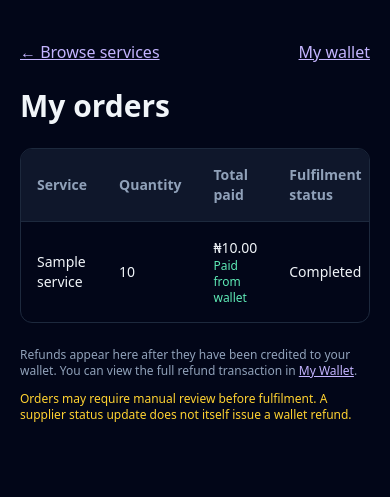
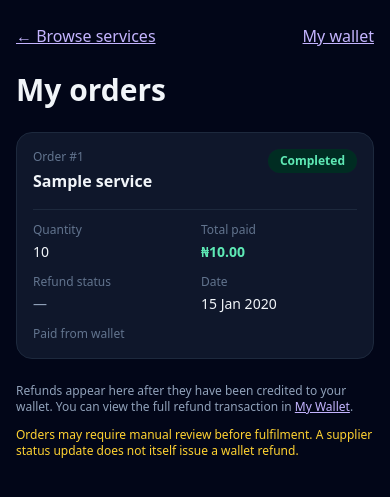
Before and after one commit to Blakesammy51/firebooster-panel, a Laravel app: page /orders in a window 390 px wide. Shown: the top 497 px of the page. Run offline with Laravel 12, Linux system fonts and the light colour scheme; a user stored in the database is signed in; tables that the repository leaves empty hold one stand-in row (values such as "Sample post"); style sheets or scripts are compiled from the project's sources.

Commit message:
Improve mobile order history layout

```diff
--- a/backend/resources/views/orders/index.blade.php
+++ b/backend/resources/views/orders/index.blade.php
@@ -1,20 +1,82 @@
 <!doctype html>
-<html lang="en"><head><meta charset="utf-8"><meta name="viewport" content="width=device-width,initial-scale=1"><title>My orders · Firebooster</title>@vite(['resources/css/app.css','resources/js/app.js'])</head>
-<body class="min-h-screen bg-slate-950 text-slate-100"><main class="mx-auto max-w-6xl px-5 py-10"><div class="flex flex-wrap items-center justify-between gap-3"><a href="{{ route('services.index') }}" class="text-violet-300 underline">← Browse services</a><a href="{{ route('wallet.index') }}" class="text-violet-300 underline">My wallet</a></div><h1 class="my-6 text-3xl font-bold">My orders</h1>
+<html lang="en">
+<head><meta charset="utf-8"><meta name="viewport" content="width=device-width,initial-scale=1"><title>My orders · Firebooster</title>@vite(['resources/css/app.css','resources/js/app.js'])</head>
+<body class="min-h-screen bg-slate-950 text-slate-100">
+<main class="mx-auto max-w-6xl px-4 py-6 sm:px-5 sm:py-10">
+    <div class="flex flex-wrap items-center justify-between gap-3">
+        <a href="{{ route('services.index') }}" class="text-violet-300 underline">← Browse services</a>
+        <a href="{{ route('wallet.index') }}" class="text-violet-300 underline">My wallet</a>
+    </div>
+    <h1 class="my-6 text-3xl font-bold">My orders</h1>
+
     @if (session('status'))<p class="mb-5 rounded-lg bg-emerald-950 p-4 text-emerald-200">{{ session('status') }}</p>@endif
     @if ($errors->any())<div class="mb-5 rounded-lg bg-red-950 p-4 text-red-200">@foreach ($errors->all() as $error)<p>{{ $error }}</p>@endforeach</div>@endif
-<div class="overflow-x-auto rounded-xl border border-slate-800"><table class="w-full text-left text-sm"><thead class="bg-slate-900 text-slate-400"><tr><th class="p-4">Service</th><th class="p-4">Quantity</th><th class="p-4">Total paid</th><th class="p-4">Fulfilment status</th><th class="p-4">Refund status</th><th class="p-4">Date</th></tr></thead><tbody>
-@forelse ($orders as $order)
+
+    @if ($orders->isEmpty())
+        <div class="rounded-2xl border border-slate-800 bg-slate-900 p-8 text-center">
+            <p class="text-lg font-semibold">No orders yet</p>
+            <p class="mt-2 text-sm text-slate-400">Your placed orders will appear here.</p>
+            <a href="{{ route('services.index') }}" class="mt-5 inline-flex rounded-xl bg-violet-600 px-5 py-3 text-sm font-semibold text-white">Browse services</a>
+        </div>
+    @else
+        {{-- Mobile order cards --}}
+        <div class="space-y-3 md:hidden">
+            @foreach ($orders as $order)
+                @php
+                    $refund = $refunds->get('ORDER-' . $order->id . '-REFUND');
+                    $statusLabel = str_replace('_', ' ', ucfirst($order->status));
+                    $statusClass = match ($order->status) {
+                        'completed' => 'bg-emerald-950 text-emerald-300',
+                        'processing' => 'bg-sky-950 text-sky-300',
+                        'pending' => 'bg-amber-950 text-amber-300',
+                        'partial' => 'bg-orange-950 text-orange-300',
+                        'cancelled', 'failed' => 'bg-red-950 text-red-300',
+                        default => 'bg-slate-800 text-slate-300',
+                    };
+                @endphp
+                <article class="rounded-2xl border border-slate-800 bg-slate-900 p-4">
+                    <div class="flex items-start justify-between gap-3">
+                        <div class="min-w-0">
+                            <p class="text-xs text-slate-500">Order #{{ $order->id }}</p>
+                            <h2 class="mt-1 break-words font-semibold">{{ $order->service->name }}</h2>
+                        </div>
+                        <span class="shrink-0 rounded-full px-3 py-1 text-xs font-semibold {{ $statusClass }}">{{ $statusLabel }}</span>
+                    </div>
+                    <div class="mt-4 grid grid-cols-2 gap-3 border-t border-slate-800 pt-3 text-sm">
+                        <div><p class="text-xs text-slate-500">Quantity</p><p class="mt-1 font-medium">{{ number_format($order->quantity) }}</p></div>
+                        <div><p class="text-xs text-slate-500">Total paid</p><p class="mt-1 font-semibold text-emerald-300">₦{{ number_format((float) $order->total_price, 2) }}</p></div>
+                        <div><p class="text-xs text-slate-500">Refund status</p>
+                            @if ($refund)
+                                <p class="mt-1 font-medium text-emerald-300">Credited · ₦{{ number_format($refund->amount_kobo / 100, 2) }}</p>
+                            @elseif (in_array($order->status, ['cancelled', 'failed', 'partial'], true))
+                                <p class="mt-1 text-amber-300">Not issued yet</p>
+                            @else
+                                <p class="mt-1 text-slate-400">—</p>
+                            @endif
+                        </div>
+                        <div><p class="text-xs text-slate-500">Date</p><p class="mt-1">{{ $order->created_at->format('d M Y') }}</p></div>
+                    </div>
+                    <p class="mt-3 text-xs text-slate-500">Paid from wallet</p>
+                </article>
+            @endforeach
+        </div>
+
+        {{-- Wider-screen table --}}
+        <div class="hidden overflow-x-auto rounded-xl border border-slate-800 md:block">
+            <table class="w-full text-left text-sm">
+                <thead class="bg-slate-900 text-slate-400"><tr><th class="p-4">Order</th><th class="p-4">Service</th><th class="p-4">Quantity</th><th class="p-4">Total paid</th><th class="p-4">Fulfilment status</th><th class="p-4">Refund status</th><th class="p-4">Date</th></tr></thead>
+                <tbody>
+                @foreach ($orders as $order)
                     @php($refund = $refunds->get('ORDER-' . $order->id . '-REFUND'))
                     <tr class="border-t border-slate-800">
+                        <td class="p-4 text-slate-400">#{{ $order->id }}</td>
                         <td class="p-4">{{ $order->service->name }}</td>
                         <td class="p-4">{{ number_format($order->quantity) }}</td>
                         <td class="p-4">₦{{ number_format((float) $order->total_price, 2) }} <span class="block text-xs text-emerald-300">Paid from wallet</span></td>
-<td class="p-4">{{ str_replace('_',' ',ucfirst($order->status)) }}</td>
+                        <td class="p-4">{{ str_replace('_', ' ', ucfirst($order->status)) }}</td>
                         <td class="p-4">
                             @if ($refund)
-<span class="font-medium text-emerald-300">Refund credited</span>
-<span class="block text-xs text-slate-400">+₦{{ number_format($refund->amount_kobo / 100, 2) }}</span>
+                                <span class="font-medium text-emerald-300">Refund credited</span><span class="block text-xs text-slate-400">+₦{{ number_format($refund->amount_kobo / 100, 2) }}</span>
                             @elseif (in_array($order->status, ['cancelled', 'failed', 'partial'], true))
                                 <span class="text-amber-300">Not issued yet</span>
                             @else
@@ -23,9 +85,15 @@
                         </td>
                         <td class="p-4">{{ $order->created_at->format('d M Y') }}</td>
                     </tr>
-@empty
-<tr><td colspan="6" class="p-8 text-center text-slate-400">No orders yet.</td></tr>
-@endforelse
-</tbody></table></div>{{ $orders->links() }}
+                @endforeach
+                </tbody>
+            </table>
+        </div>
+    @endif
+
+    {{ $orders->links() }}
     <p class="mt-6 text-xs text-slate-400">Refunds appear here after they have been credited to your wallet. You can view the full refund transaction in <a href="{{ route('wallet.index') }}" class="text-violet-300 underline">My Wallet</a>.</p>
-<p class="mt-3 text-xs text-amber-300">Orders may require manual review before fulfilment. A supplier status update does not itself issue a wallet refund.</p></main></body></html>
+    <p class="mt-3 text-xs text-amber-300">Orders may require manual review before fulfilment. A supplier status update does not itself issue a wallet refund.</p>
+</main>
+</body>
+</html>
```
Lines whose indentation alone changed are shown as unchanged.
